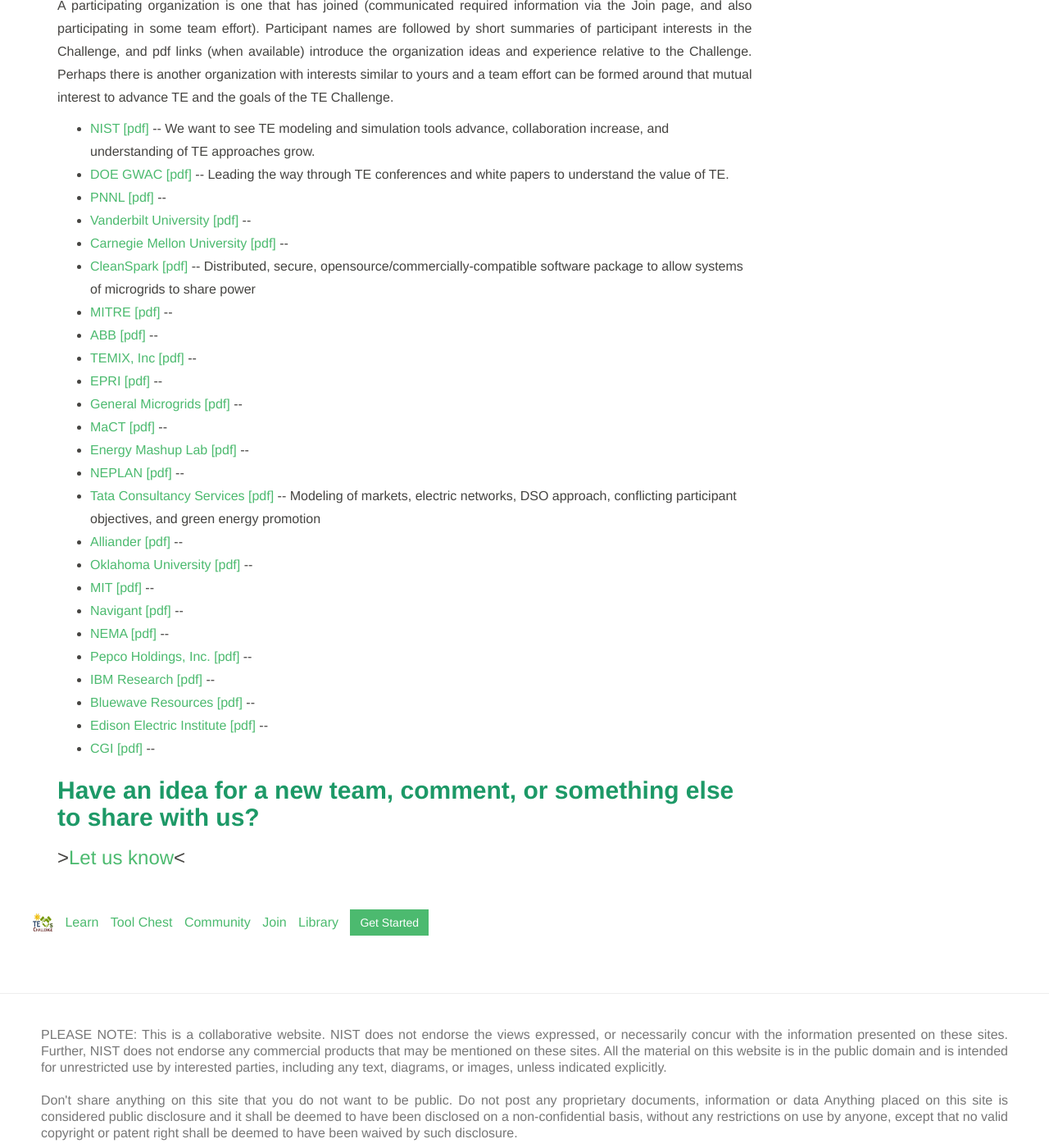
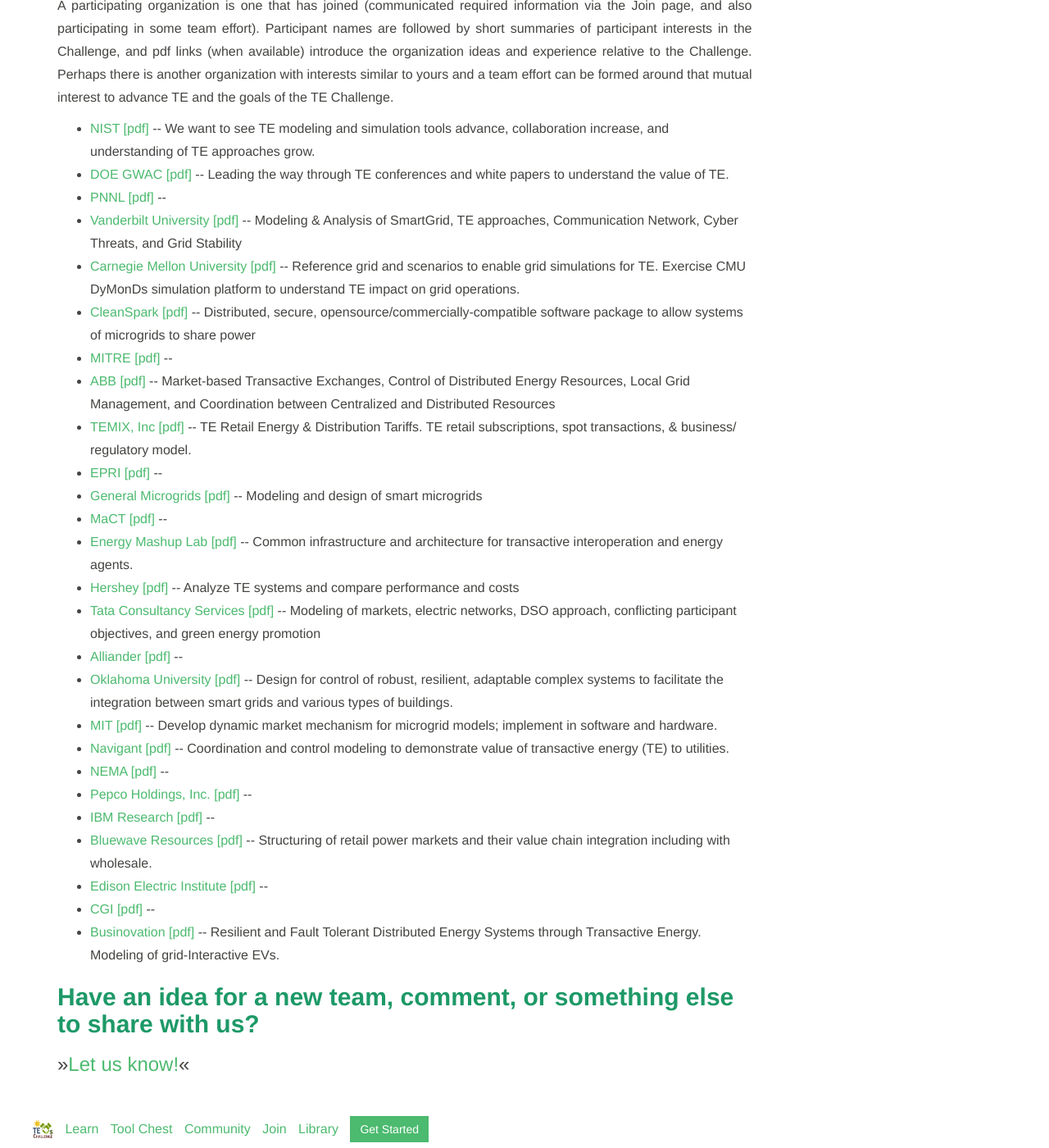
Before and after one commit to usnistgov/TEChallenge, a Jekyll site: the page built from community/index.md, in a window 1280 px wide and 1400 px high, scrolled down 1635 px. Shown: the whole window at 82% size. Built offline with Jekyll 4.4.1, drawn with Linux system fonts in a browser that asks for light colours.

Commit message:
update company intros and community page

```diff
--- a/_data/partners.yml
+++ b/_data/partners.yml
@@ -11,12 +11,12 @@
   url: "http://www.nist.gov"
   type: government
   SummaryofInterest: We want to see TE modeling and simulation tools advance, collaboration increase, and understanding of TE approaches grow.
-  introdoc-url: "http://www.nist.gov"
+  introdoc-url: "http://www.nist.gov/smartgrid/techallenge.cfm"
 - name: "DOE GWAC"
   url: "http://www.gridwiseac.org/about/transactive_energy.aspx"
   type: government
   SummaryofInterest: Leading the way through TE conferences and white papers to understand the value of TE.
-  introdoc-url: ""
+  introdoc-url: "http://www.gridwiseac.org/about/transactive_energy.aspx"
 - name: "PNNL"
   url: ""
   type: government
@@ -25,13 +25,13 @@
 - name: "Vanderbilt University"
   url: ""
   type: university
-  SummaryofInterest:
-  introdoc-url: ""
+  SummaryofInterest: Modeling & Analysis of SmartGrid, TE approaches, Communication Network, Cyber Threats, and Grid Stability
+  introdoc-url: "./Partner_intros/Vanderbilt.pdf"
 - name: "Carnegie Mellon University"
   url: ""
   type: university
-  SummaryofInterest:
-  introdoc-url: ""
+  SummaryofInterest: Reference grid and scenarios to enable grid simulations for TE. Exercise CMU DyMonDs simulation platform to understand TE impact on grid operations.
+  introdoc-url: "http://www.nist.gov/smartgrid/upload/Steve-Ray-Reference-Grid-Model.pdf"
 - name: "CleanSpark"
   url: "http://www.cleanspark.com/"
   type: company
@@ -45,13 +45,13 @@
 - name: "ABB"
   url: ""
   type: company
-  SummaryofInterest:
-  introdoc-url: ""
+  SummaryofInterest: Market-based Transactive Exchanges, Control of Distributed Energy Resources, Local Grid Management, and Coordination between Centralized and Distributed Resources
+  introdoc-url: "./Partner_intros/ABB.pdf"
 - name: "TEMIX, Inc"
   url: ""
   type: company
-  SummaryofInterest:
-  introdoc-url: ""
+  SummaryofInterest: TE Retail Energy & Distribution Tariffs. TE retail subscriptions, spot transactions, & business/ regulatory model.
+  introdoc-url: "./Partner_intros/TeMix.pdf"
 - name: "EPRI"
   url: ""
   type: company
@@ -60,8 +60,8 @@
 - name: "General Microgrids"
   url: ""
   type: company
-  SummaryofInterest:
-  introdoc-url: ""
+  SummaryofInterest: Modeling and design of smart microgrids
+  introdoc-url: "./Partner_intros/General_microgrids.pdf"
 - name: "MaCT"
   url: ""
   type: company
@@ -70,13 +70,13 @@
 - name: "Energy Mashup Lab"
   url: "http://www.theenergymashuplab.org/"
   type: company
-  SummaryofInterest:
-  introdoc-url: ""
-- name: "NEPLAN"
-  url: "http://support.neplan.ch/html/e/e_home.htm"
+  SummaryofInterest: Common infrastructure and architecture for transactive interoperation and energy agents.
+  introdoc-url: "./Partner_intros/Energy_Mashup_Lab.pdf"
+- name: "Hershey"
+  url: ""
   type: company
-  SummaryofInterest:
-  introdoc-url: ""
+  SummaryofInterest: Analyze TE systems and compare performance and costs
+  introdoc-url: "./Partner_intros/Hershey.pdf"
 - name: "Tata Consultancy Services"
   url: "http://www.tcs.com/Pages/default.aspx"
   type: company
@@ -90,18 +90,18 @@
 - name: "Oklahoma University"
   url: ""
   type: university
-  SummaryofInterest:
-  introdoc-url: ""
+  SummaryofInterest: Design for control of robust, resilient, adaptable complex systems to facilitate the integration between smart grids and various types of buildings.
+  introdoc-url: "./Partner_intros/OklahomaU.pdf"
 - name: "MIT"
   url: ""
   type: university
-  SummaryofInterest:
-  introdoc-url: ""
+  SummaryofInterest: Develop dynamic market mechanism for microgrid models; implement in software and hardware.
+  introdoc-url: "./Partner_intros/MIT.pdf"
 - name: "Navigant"
   url: ""
   type: company
-  SummaryofInterest:
-  introdoc-url: ""
+  SummaryofInterest: Coordination and control modeling to demonstrate value of transactive energy (TE) to utilities.
+  introdoc-url: "./Partner_intros/Navigant.pdf"
 - name: "NEMA"
   url: ""
   type: company
@@ -120,8 +120,8 @@
 - name: "Bluewave Resources"
   url: ""
   type: company
-  SummaryofInterest:
-  introdoc-url: ""
+  SummaryofInterest: Structuring of retail power markets and their value chain integration including with wholesale.
+  introdoc-url: "./Partner_intros/Bluewave.pdf"
 - name: "Edison Electric Institute"
   url: ""
   type: company
@@ -132,3 +132,8 @@
   type: company
   SummaryofInterest:
   introdoc-url: ""
+- name: "Businovation"
+  url: ""
+  type: company
+  SummaryofInterest: Resilient and Fault Tolerant Distributed Energy Systems through Transactive Energy. Modeling of grid-Interactive EVs.
+  introdoc-url: "./Partner_intros/Businovation.pdf"
--- a/community/index.md
+++ b/community/index.md
@@ -61,4 +61,4 @@
 
 ##Have an idea for a new team, comment, or something else to share with us?
 
-###>[Let us know](../join)<
+###>><a href="mailto:TEChallenge-info@nist.gov ?subject=TEChallenge--Ideas and comments &body=Hi,%0A%0A(Please send us your ideas and comments and new team suggestions. If you want to join an existing team, then click on the info for that team to get connected, and also go to the Join page to register for the Challenge.) %0A%0AThanks,%0AYour name%0AYour phone%0AYour organization" >Let us know!</a><<
```
Also changed, not shown: 11 other files.
